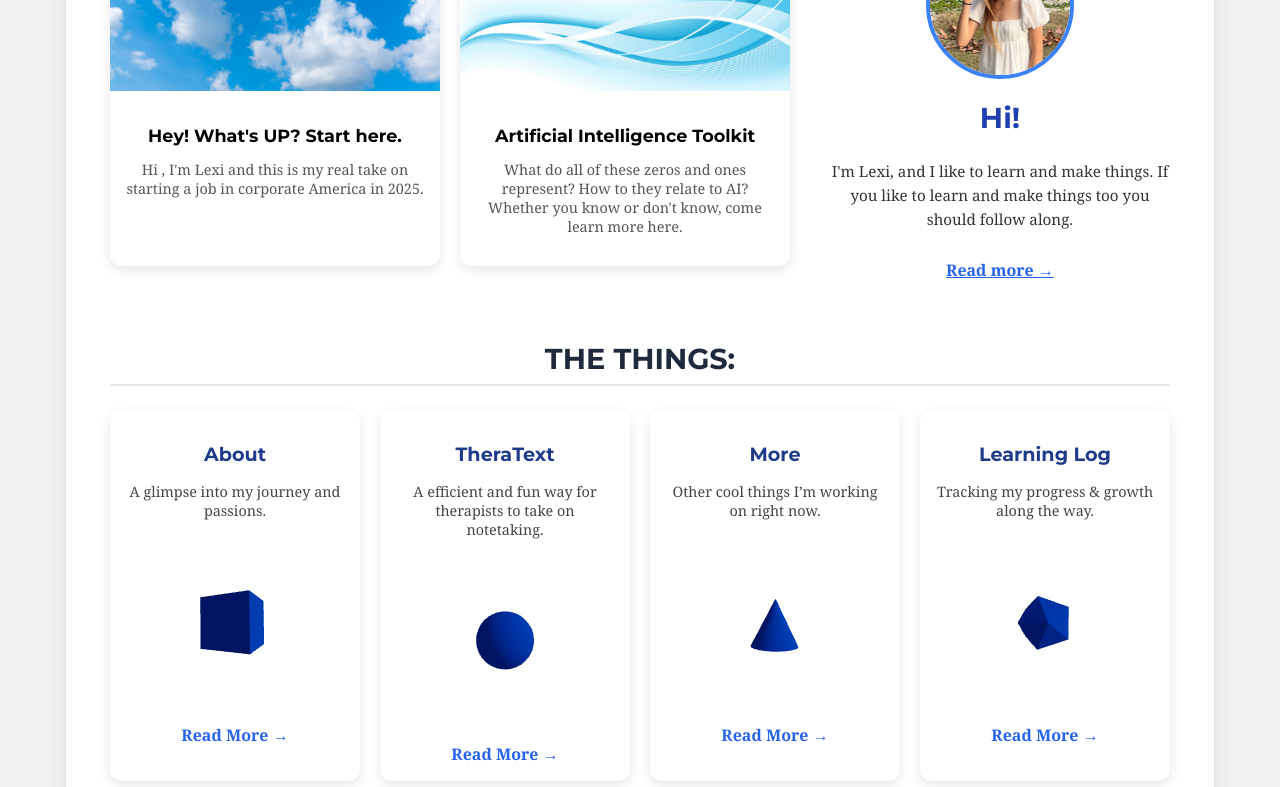
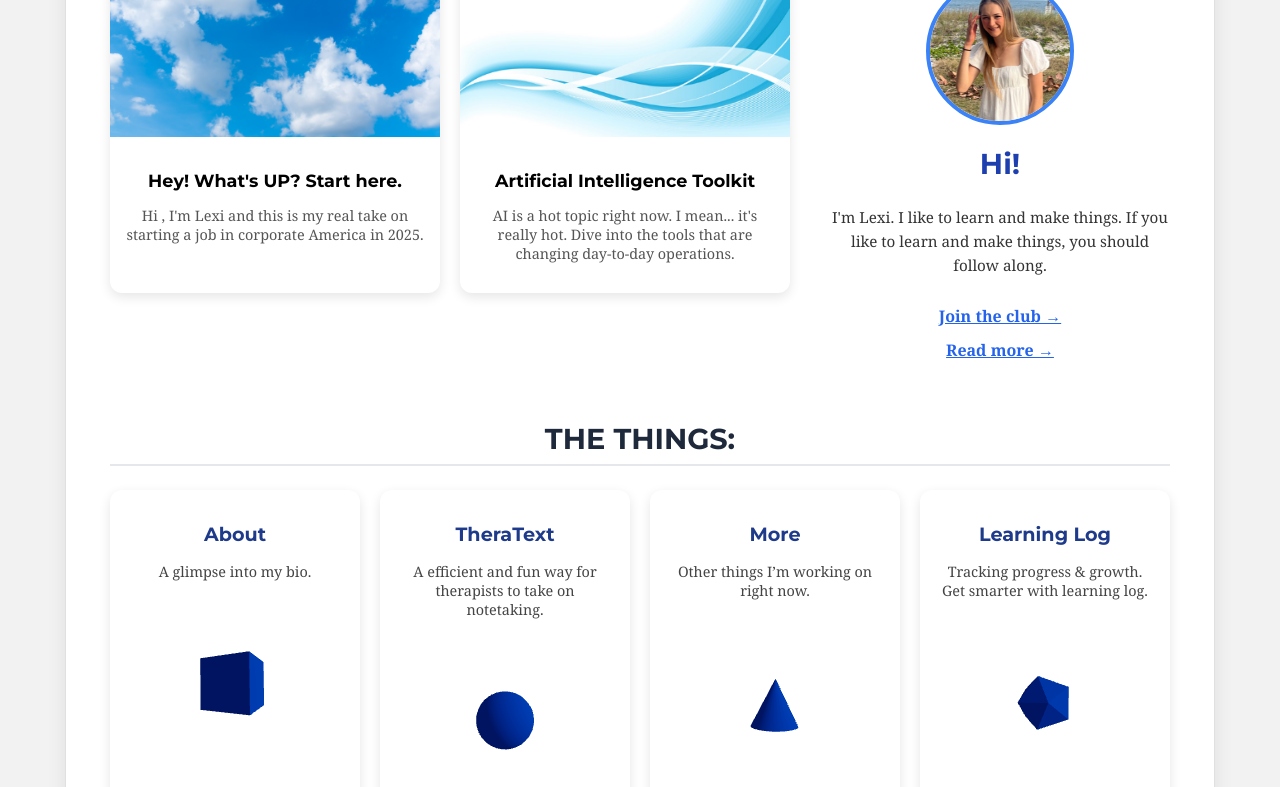
Before and after one commit to alexisbernt/Portfolio, a React (Create React App) app in the folder lexi-portfolio/: page / in a window 1280 px wide. Shown: the part 659-1446 px from the top of the page. Built offline with nearby package versions, Linux system fonts and the light colour scheme.

Commit message:
Update PortfolioGrid.js
Text edits

```diff
--- a/lexi-portfolio/src/PortfolioGrid.js
+++ b/lexi-portfolio/src/PortfolioGrid.js
@@ -21,14 +21,14 @@ function ModernLandingPage() {
   // Split posts into two groups
   const headerPosts = [
     { title: "Hey! What's UP? Start here.", desc: "Hi , I'm Lexi and this is my real take on starting a job in corporate America in 2025.", link: '/about', img: 'sky.png' },
-    { title: 'Artificial Intelligence Toolkit', desc: "What do all of these zeros and ones represent? How to they relate to AI? Whether you know or don't know, come learn more here.", link: '/ai', img: 'photographer-outdoors.png' }
+    { title: 'Artificial Intelligence Toolkit', desc: "AI is a hot topic right now. I mean... it's really hot. Dive into the tools that are changing day-to-day operations.", link: '/ai', img: 'photographer-outdoors.png' }
   ];
 
   const cardPosts = [
-    { title: 'About', desc: 'A glimpse into my journey and passions.', link: '/about', shape: 'box' },
+    { title: 'About', desc: 'A glimpse into my bio.', link: '/about', shape: 'box' },
     { title: 'TheraText', desc: 'A efficient and fun way for therapists to take on notetaking.', link: 'https://www.theratext.site/', shape: 'sphere' },
-    { title: 'More', desc: 'Other cool things I’m working on right now.', link: '/more', shape: 'cone' },
-    { title: 'Learning Log', desc: 'Tracking my progress & growth along the way.', link: '/learninglog', shape: 'icosahedron' }
+    { title: 'More', desc: 'Other things I’m working on right now.', link: '/more', shape: 'cone' },
+    { title: 'Learning Log', desc: 'Tracking progress & growth. Get smarter with learning log.', link: '/learninglog', shape: 'icosahedron' }
   ];
 
   // ===== Styles =====
@@ -147,6 +147,7 @@ function ModernLandingPage() {
         </Link>
       </div>
 
+      <br/>
       {/* Section Header */}
       <h2 style={{
         fontSize: '1.8rem',
@@ -179,9 +180,13 @@ function ModernLandingPage() {
           <img src="bernthal_alexis.png" alt="Profile" style={profileImg} />
           <h2 style={{ fontSize: '1.8rem', color: '#1e40af', marginTop: '16px' }}>Hi!</h2>
           <p style={{ fontSize: '0.95rem', color: '#333', marginTop: '12px', lineHeight: '1.6' }}>
-            I'm Lexi, and I like to learn and make things.
-            If you like to learn and make things too you should follow along.
+            I'm Lexi. I like to learn and make things.
+            If you like to learn and make things, you should follow along.
           </p>
+          <Link to="/funding" style={{ color: '#2563eb', fontWeight: 'bold', marginTop: '12px', display: 'inline-block' }}>
+            Join the club →
+          </Link>
+          <br/>
           <Link to="/about" style={{ color: '#2563eb', fontWeight: 'bold', marginTop: '12px', display: 'inline-block' }}>
             Read more →
           </Link>
```
